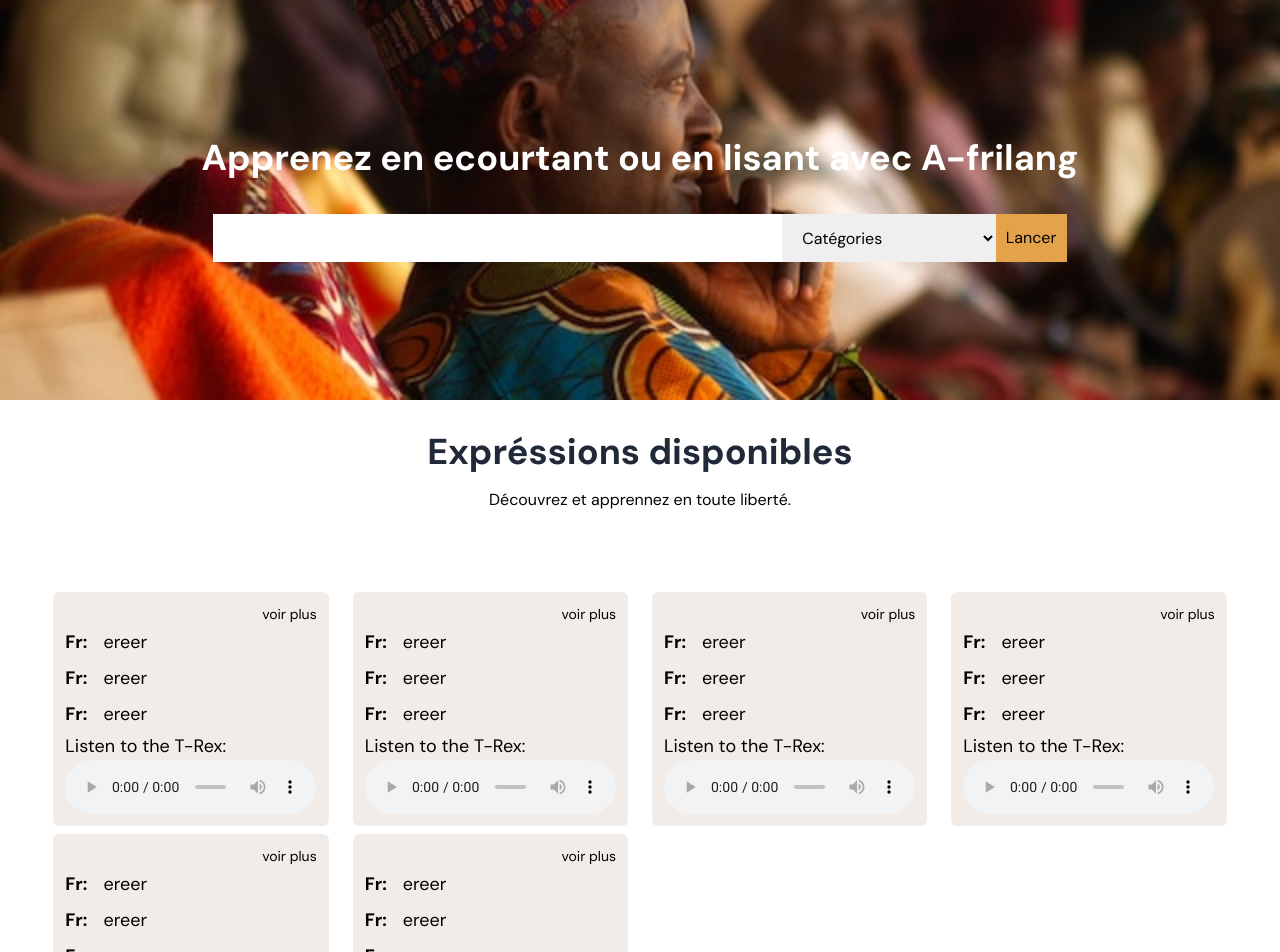
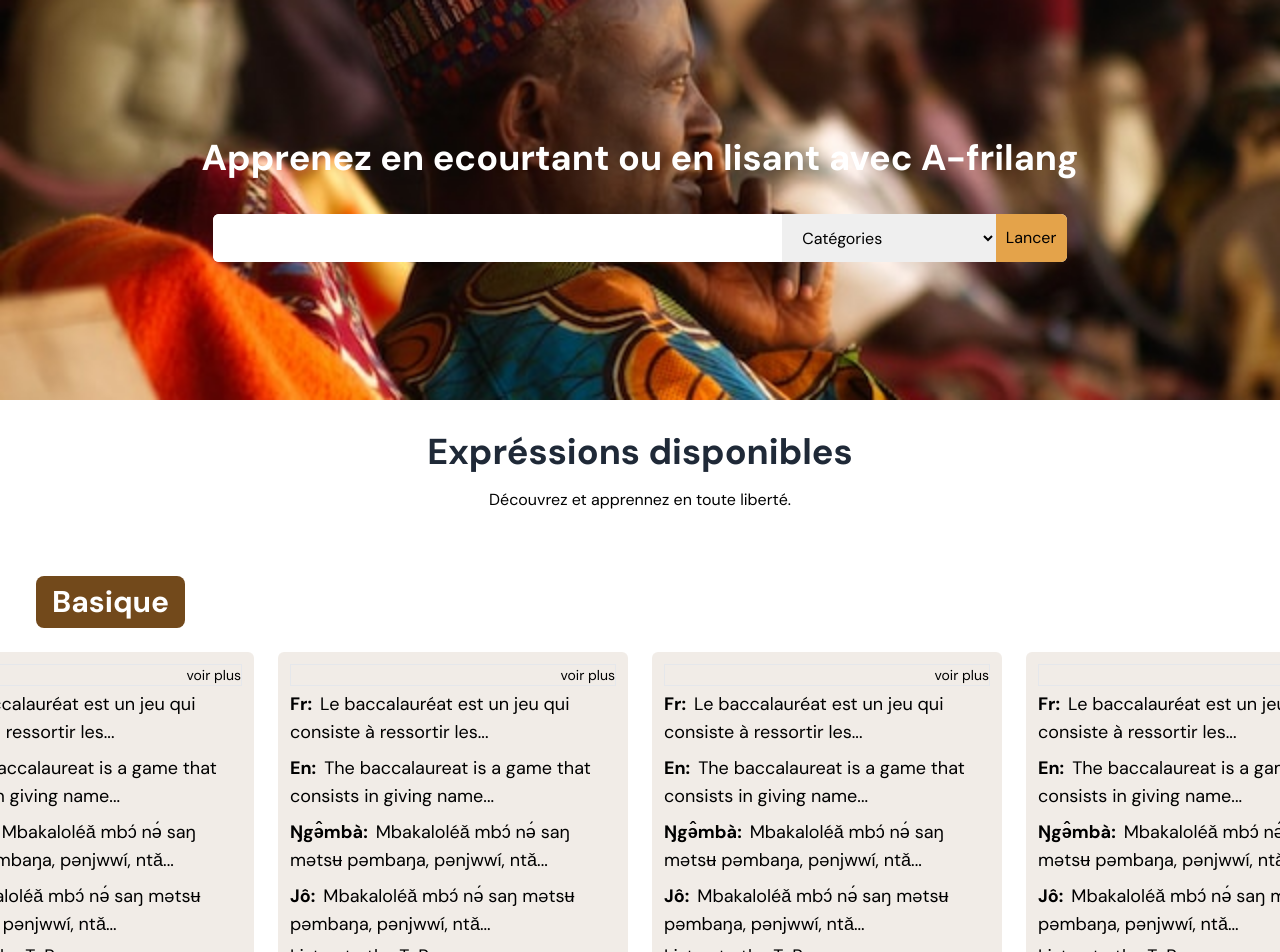
Before and after one commit to gouraintite/traduct, a React (Vite) app in the folder tra/: page /expressions in a window 1280 px wide. Shown: the top 952 px of the page. Built offline with nearby package versions, Linux system fonts and the light colour scheme.

Commit message:
expressions page design alomost done

```diff
--- a/tra/package.json
+++ b/tra/package.json
@@ -12,6 +12,7 @@
   "dependencies": {
     "react": "^18.2.0",
     "react-dom": "^18.2.0",
+    "react-icons": "^4.11.0",
     "react-router-dom": "^6.15.0",
     "recoil": "^0.7.7"
   },
--- a/tra/src/modules/frontOffice/search/Main.jsx
+++ b/tra/src/modules/frontOffice/search/Main.jsx
@@ -1,51 +1,84 @@
+import React, { useState, useEffect } from "react"
+import aud from "../../../assets/go.ogg"
 
-import aud from "../../../assets/go.ogg"
 export const Search = () => {
+
+  const [show, setShow] = useState(false)
+  const [choosed, setChoosed] = useState(0)
+
+  // useEffect(()=>{
+  //   show(show=>{setShow(!show)})
+  // }, [choosed])
 
   const data = [
     {
-      id:1,
-      fr: "ereer",
-      en: "ererer",
-      lang1: "Ŋgə̂mbàde",
-      lang2: "jôdiejd"
+      id: 1,
+      fr: "Le baccalauréat est un jeu qui consiste à ressortir les noms des filles, des garçons, des fruits, des animaux, etc. par ordre alphabétique",
+      en: "The baccalaureat is a game that consists in giving names of girls, boys, fruits, animals etc in alphabetic order",
+      lang1: "Mbakaloléǎ mbɔ́ nə́ saŋ mətsʉ pəmbaŋa, pənjwwí, ntǎchyə́... Fɔ́ mphyə ŋkwʉ́ nshòm",
+      lang2: "Mbakaloléǎ mbɔ́ nə́ saŋ mətsʉ pəmbaŋa, pənjwwí, ntǎchyə́... Fɔ́ mphyə ŋkwʉ́ nshòm",
+      collaps: false
     },
     {
-      id:2,
-      fr: "ereer",
-      en: "ererer",
-      lang1: "Ŋgə̂mbàde",
-      lang2: "jôdiejd"
+      id: 2,
+      fr: "Le baccalauréat est un jeu qui consiste à ressortir les noms des filles, des garçons, des fruits, des animaux, etc. par ordre alphabétique",
+      en: "The baccalaureat is a game that consists in giving names of girls, boys, fruits, animals etc in alphabetic order",
+      lang1: "Mbakaloléǎ mbɔ́ nə́ saŋ mətsʉ pəmbaŋa, pənjwwí, ntǎchyə́... Fɔ́ mphyə ŋkwʉ́ nshòm",
+      lang2: "Mbakaloléǎ mbɔ́ nə́ saŋ mətsʉ pəmbaŋa, pənjwwí, ntǎchyə́... Fɔ́ mphyə ŋkwʉ́ nshòm",
     },
     {
-      id:3,
-      fr: "ereer",
-      en: "ererer",
-      lang1: "Ŋgə̂mbàde",
-      lang2: "jôdiejd"
+      id: 3,
+      fr: "Le baccalauréat est un jeu qui consiste à ressortir les noms des filles, des garçons, des fruits, des animaux, etc. par ordre alphabétique",
+      en: "The baccalaureat is a game that consists in giving names of girls, boys, fruits, animals etc in alphabetic order",
+      lang1: "Mbakaloléǎ mbɔ́ nə́ saŋ mətsʉ pəmbaŋa, pənjwwí, ntǎchyə́... Fɔ́ mphyə ŋkwʉ́ nshòm",
+      lang2: "Mbakaloléǎ mbɔ́ nə́ saŋ mətsʉ pəmbaŋa, pənjwwí, ntǎchyə́... Fɔ́ mphyə ŋkwʉ́ nshòm",
     },
     {
-      id:4,
-      fr: "ereer",
-      en: "ererer",
-      lang1: "Ŋgə̂mbàde",
-      lang2: "jôdiejd"
+      id: 4,
+      fr: "Le baccalauréat est un jeu qui consiste à ressortir les noms des filles, des garçons, des fruits, des animaux, etc. par ordre alphabétique",
+      en: "The baccalaureat is a game that consists in giving names of girls, boys, fruits, animals etc in alphabetic order",
+      lang1: "Mbakaloléǎ mbɔ́ nə́ saŋ mətsʉ pəmbaŋa, pənjwwí, ntǎchyə́... Fɔ́ mphyə ŋkwʉ́ nshòm",
+      lang2: "Mbakaloléǎ mbɔ́ nə́ saŋ mətsʉ pəmbaŋa, pənjwwí, ntǎchyə́... Fɔ́ mphyə ŋkwʉ́ nshòm",
     },
     {
-      id:5,
-      fr: "ereer",
-      en: "ererer",
-      lang1: "Ŋgə̂mbàde",
-      lang2: "jôdiejd"
+      id: 5,
+      fr: "Le baccalauréat est un jeu qui consiste à ressortir les noms des filles, des garçons, des fruits, des animaux, etc. par ordre alphabétique",
+      en: "The baccalaureat is a game that consists in giving names of girls, boys, fruits, animals etc in alphabetic order",
+      lang1: "Mbakaloléǎ mbɔ́ nə́ saŋ mətsʉ pəmbaŋa, pənjwwí, ntǎchyə́... Fɔ́ mphyə ŋkwʉ́ nshòm",
+      lang2: "Mbakaloléǎ mbɔ́ nə́ saŋ mətsʉ pəmbaŋa, pənjwwí, ntǎchyə́... Fɔ́ mphyə ŋkwʉ́ nshòm",
     },
     {
-      id:6,
-      fr: "ereer",
-      en: "ererer",
-      lang1: "Ŋgə̂mbàde",
-      lang2: "jôdiejd"
+      id: 6,
+      fr: "Le baccalauréat est un jeu qui consiste à ressortir les noms des filles, des garçons, des fruits, des animaux, etc. par ordre alphabétique",
+      en: "The baccalaureat is a game that consists in giving names of girls, boys, fruits, animals etc in alphabetic order",
+      lang1: "Mbakaloléǎ mbɔ́ nə́ saŋ mətsʉ pəmbaŋa, pənjwwí, ntǎchyə́... Fɔ́ mphyə ŋkwʉ́ nshòm",
+      lang2: "Mbakaloléǎ mbɔ́ nə́ saŋ mətsʉ pəmbaŋa, pənjwwí, ntǎchyə́... Fɔ́ mphyə ŋkwʉ́ nshòm",
     }
   ]
+
+  const expressions = [
+    {
+      id: 1,
+      cat: "Basique",
+      content: data
+    },
+    {
+      id: 2,
+      cat: "Jour de la semaine",
+      content: data
+    },
+    {
+      id: 3,
+      cat: "Mois de l'année",
+      content: data
+    },
+    {
+      id: 4,
+      cat: "Pronons",
+      content: data
+    },
+  ]
+
   return (
     <div className="">
       <div className="w-screen min-h-[400px] bg-exp bg-cover bg-no-repeat bg-center text-center flex justify-center mx-auto items-center">
@@ -56,7 +89,7 @@ export const Search = () => {
             <div className="flex justify-center bg-white w-2/3 mx-auto rounded-md">
 
               <input type="text"
-                        className="w-8/12 py-3 px-3 mt-0 outline-none"
+                className="w-8/12 py-3 px-3 mt-0 outline-none rounded-l-md"
               />
               <select name="" id="" className="px-4 w-3/12">
                 <option value="">Catégories</option>
@@ -90,7 +123,7 @@ export const Search = () => {
                 <option value="conversation_3">Conversation type 3</option>
                 <option value="conversation_4">Conversation type 4</option>
               </select>
-                <button className="bg-secondary w-1/12">
+              <button className="bg-secondary w-1/12 rounded-r-md">
                 Lancer
               </button>
             </div>
@@ -98,8 +131,8 @@ export const Search = () => {
         </div>
       </div>
 
-        <div className="lg:mb-20 my-8 space-y-4 px-6 md:px-0">
-          <h2 className="text-center text-2xl font-bold text-gray-800  md:text-4xl">
+      <div className="lg:mb-12 mt-8 space-y-4 px-6 md:px-0">
+        <h2 className="text-center text-2xl font-bold text-gray-800 md:text-4xl">
           Expréssions disponibles
         </h2>
         <p className="text-center">
@@ -107,35 +140,91 @@ export const Search = () => {
         </p>
       </div>
 
-      <div className="grid grid-cols-4 gap-2 gap-x-6 w-11/12 mx-auto">
-        {data.map(item=>(
-          <div key={item.id} className="border-none text-lg bg-tert/10 hover:bg-tert/20 duration-300 ease-in-out rounded-md p-3">
-              <div className="text-end text-sm">
-                <p className="border-">
+      <div className="">
+        {expressions.map(item => (
+          <div key={item.id} className="my-16">
+            <p className="text-3xl font-bold bg-tert w-fit p-2 px-4 mx-9 rounded-lg text-white">{item.cat}</p>
+            <div className="flex justify-center gap-y-4 gap-x-6 mx-auto w-screen overflow-scroll px-12 my-6">
+              {item.content.map(content => (
+                <div key={content.id} className="border-none lg:min-w-[350px]  text-lg bg-tert/10 hover:bg-tert/20 duration-300 ease-in-out rounded-md p-3">
+                  <div className="text-end text-sm cursor-pointer">
+                    <p
+                      onClick={()=>{
+                        setShow(true)
+                      }}
+                      className="border">
                       voir plus
                     </p>
                   </div>
                   <div className="flex justify-start py-1">
-                <p className="font-bold pr-4">Fr:</p>
-                <p>{item.fr}</p>
+                    <p><span className="font-bold pr-2">Fr:</span>{String(content.fr).slice(0, 55)}...</p>
                   </div>
                   <div className="flex justify-start py-1">
-                <p className="font-bold pr-4">Fr:</p>
-                <p>{item.fr}</p>
+                    <p><span className="font-bold pr-2">En:</span>{String(content.en).slice(0, 55)}...</p>
                   </div>
                   <div className="flex justify-start py-1">
-                <p className="font-bold pr-4">Fr:</p>
-                <p>{item.fr}</p>
+                    <p><span className="font-bold pr-2">Ŋgə̂mbà:</span>{String(content.lang1).slice(0, 55)}...</p>
+                  </div>
+                  <div className="flex justify-start py-1">
+                    <p><span className="font-bold pr-2">Jô:</span>{String(content.lang2).slice(0, 55)}...</p>
                   </div>
                   <figcaption>Listen to the T-Rex:</figcaption>
-                <audio controls src={aud} className="w-full">
+                  <audio controls src={aud} className="w-full rounded">
                     <a href={aud}> Download audio </a>
                   </audio>
-              <audio src=""></audio>
+                  <audio controls src={aud} className="w-full mt-2 rounded">
+                    <a href={aud}> Download audio </a>
+                  </audio>
+                </div>
+              ))}
+
+            </div>
           </div>
         ))}
       </div>
 
+      {/* THE MODAL */}
+      <div className={`${show ? "" : "hidden"} fixed flex mx-auto justify-center items-center backdrop-blur-sm bg-tert/10 h-screen w-screen top-0`}>
+        <div
+          onClick={()=>{
+            setShow(false)
+          }}
+          className="backdrop-blur-sm bg-tert/40 text-white w-9 h-9 text-center p-2 rounded-full absolute top-20 right-52 cursor-pointer" >
+          X
+        </div>
+        <div className="w-2/3 min-h-1/2 bg-white rounded-xl shadow-xl">
+         <div className="p-4">
+          <div className="flex justify-start py-1 my-3">
+              <p><span className="font-bold pr-2">Français:</span>{expressions[0].content[0].fr}</p>
+            </div>
+            <div className="flex justify-start py-1 my-3">
+              <p><span className="font-bold pr-2">English:</span>{expressions[0].content[0].en}</p>
+            </div>
+            <div className="flex justify-start py-1 my-3">
+              <p><span className="font-bold pr-2">Ŋgə̂mbà:</span>{expressions[0].content[0].lang1}</p>
+            </div>
+            <div className="flex justify-start py-1 my-3">
+              <p><span className="font-bold pr-2">Jô:</span>{expressions[0].content[0].lang2}</p>
+            </div>
+            <figcaption>Audio 1:</figcaption>
+            <audio controls src={aud} className="w-full rounded">
+              <a href={aud}> Download audio </a>
+            </audio>
+            <figcaption>Audio 1:</figcaption>
+            <audio controls src={aud} className="w-full mt-2 rounded">
+              <a href={aud}> Download audio </a>
+            </audio>
+            <figcaption>Audio 3:</figcaption>
+            <audio controls src={aud} className="w-full mt-2 rounded">
+              <a href={aud}> Download audio </a>
+            </audio>
+            <figcaption>Audio 4:</figcaption>
+            <audio controls src={aud} className="w-full mt-2 rounded">
+              <a href={aud}> Download audio </a>
+            </audio>
+         </div>
+        </div>
+      </div>
     </div>
   )
 }
```
Lines whose indentation alone changed are shown as unchanged.
